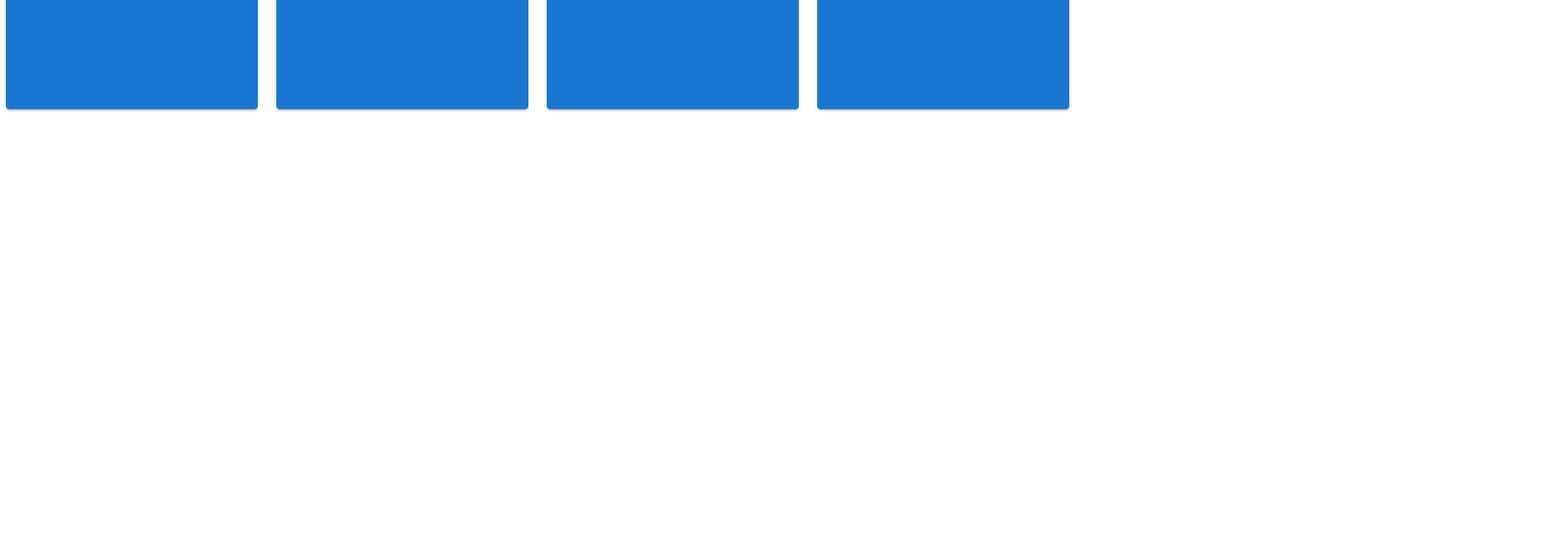
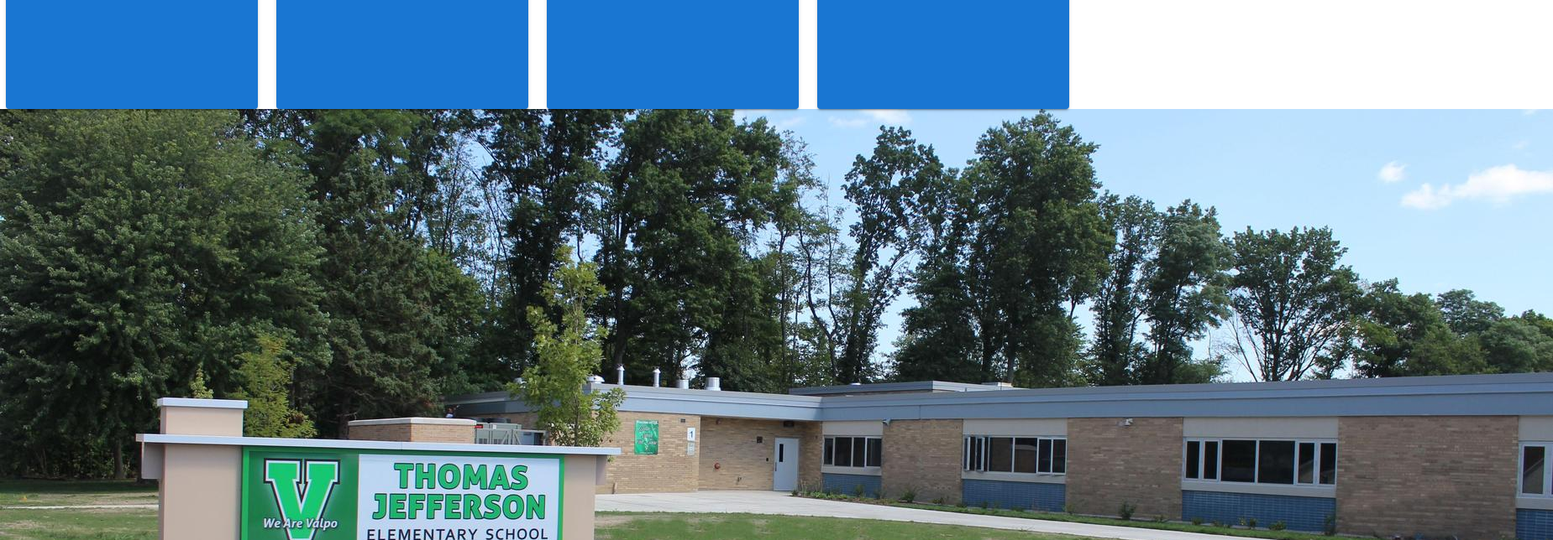
Before and after one commit to yangjus/tj_admin_proj, a React (Create React App) app: page /home in a window 1280 px wide. Shown: the part 320-964 px from the top of the page at 84% size, 1849 px wide, since content can reach past the window. Before the commit the page ends 800 px from the top, so only its background shows below. Built offline with nearby package versions, Linux system fonts and the light colour scheme.

Commit message:
added image

```diff
--- a/src/home-page_components/Home.js
+++ b/src/home-page_components/Home.js
@@ -1,6 +1,7 @@
 import React from "react";
 import Navbar from "../Navbar.js";
 import {Grid, Button} from '@mui/material';
+import TJES from './images/TJES.JPG'
 
 const Home = (props) => {
 
@@ -29,6 +30,7 @@
                     <Button variant='contained' fontSize="30" style={btnSize}>Calendar</Button>
                 </Grid>
             </Grid>
+            <img src={TJES} />
         </>
     );
 };
```
